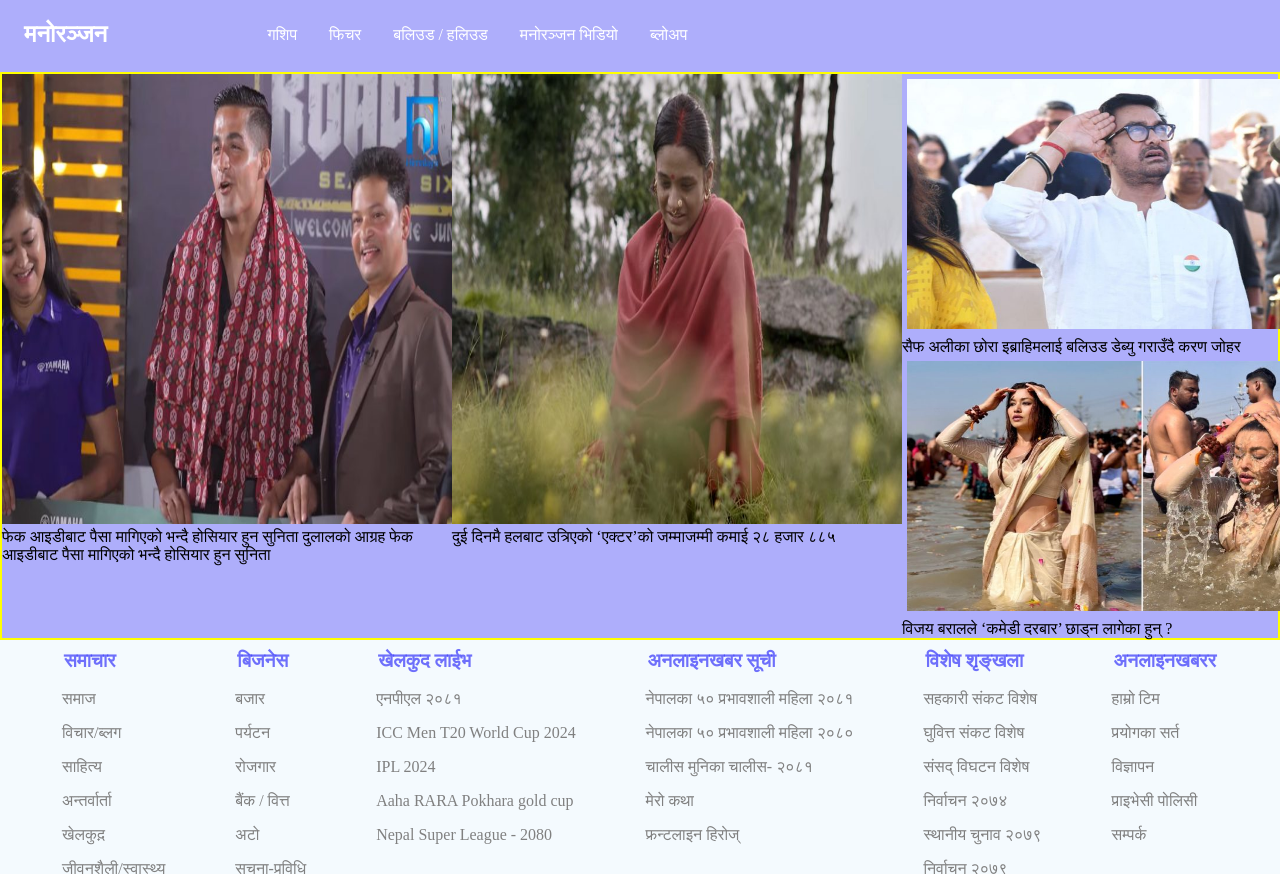
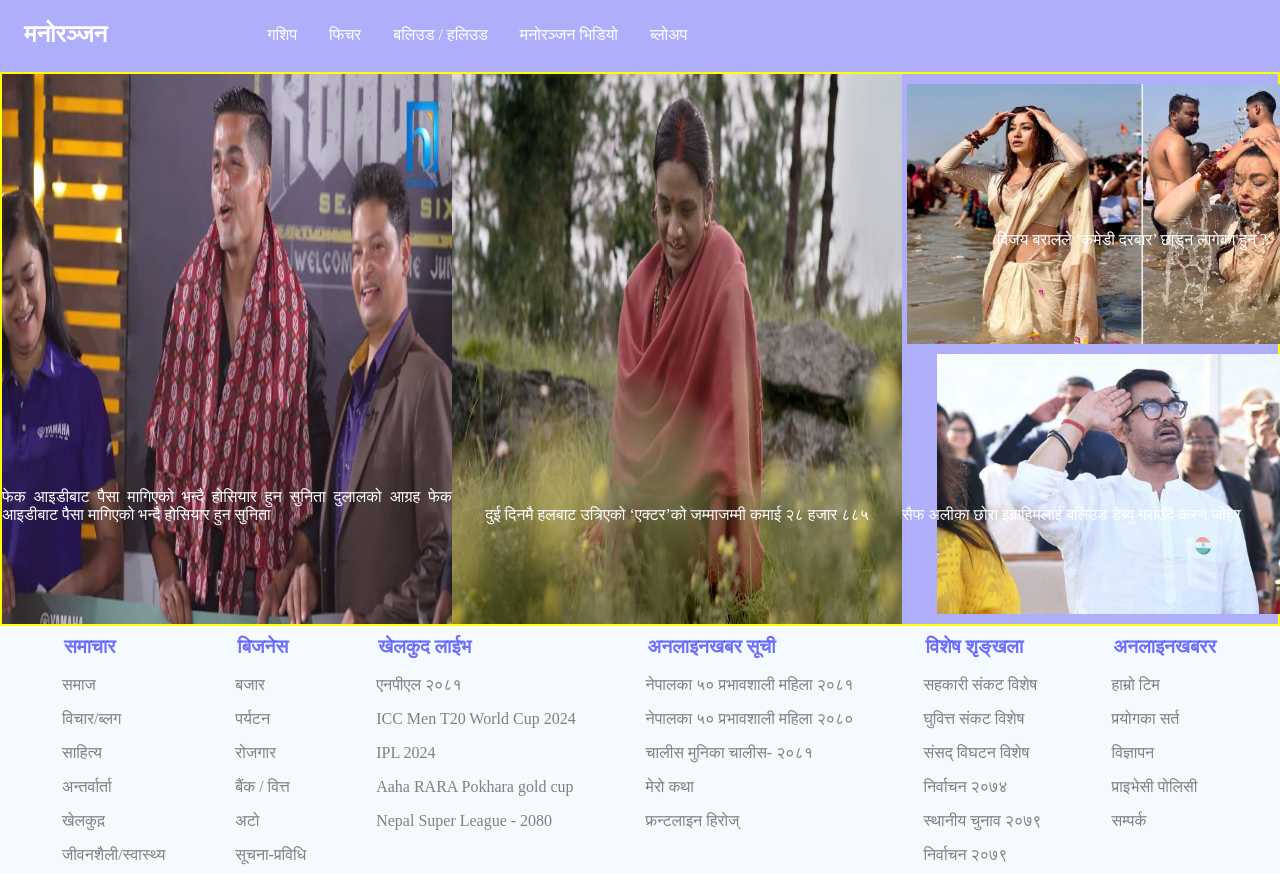
Before and after one commit to Dineshkhang/News_portal, a plain HTML site: page index.html in a window 1280 px wide. Shown: the part 2635-3509 px from the top of the page. Drawn offline with Linux system fonts and the light colour scheme.

Commit message:
correction of img and text

```diff
--- a/index.html
+++ b/index.html
@@ -196,7 +196,7 @@
       <p>दुई दिनमै हलबाट उत्रिएको ‘एक्टर’को जम्माजम्मी कमाई २८ हजार ८८५</p>
     </div>
     <div class="small2div">
-      <img src="./assets/post-img3.jpg" alt="sec5-img1" class="post-img item">
+      <img src="./assets/post-img3.jpg" alt="sec5-img1" class="post-img-item3">
       <p>सैफ अलीका छोरा इब्राहिमलाई बलिउड डेब्यु गराउँदै करण जोहर</p>
       <div>
         <img src="./assets/post-img4.jpg" alt="sec5-img1" class="post-img item">
--- a/style.css
+++ b/style.css
@@ -225,14 +225,18 @@ padding: 10px;
     border: 2px solid yellow;
 }
 .post-nav-img img{
-    height: 450px;
+    height: 550px;
     width: 450px;
 
 }
 .small2div img{
-    height: 250px;
-    /* width: 250px; */
+    height: 260px;
     margin: 5px;
+}
+.post-img-item3{
+    width: fit-content;
+    padding-left: 30px;
+
 }
 
 .LS-IMGS div{
@@ -293,3 +297,22 @@ padding: 10px;
     font-weight: bolder;
     text-justify: auto;
 }
+.post-nav-img div{
+    display: flex;
+    justify-content: center;
+    position: relative;
+    text-align: justify;
+}
+.small2div{
+ display: flex;
+ flex-direction: column-reverse;
+    justify-content: center;
+    position: relative;
+    text-align: justify;
+}
+.post-nav-img p{
+    color: white;
+    position: absolute;
+    bottom: 100px;
+
+}
```
